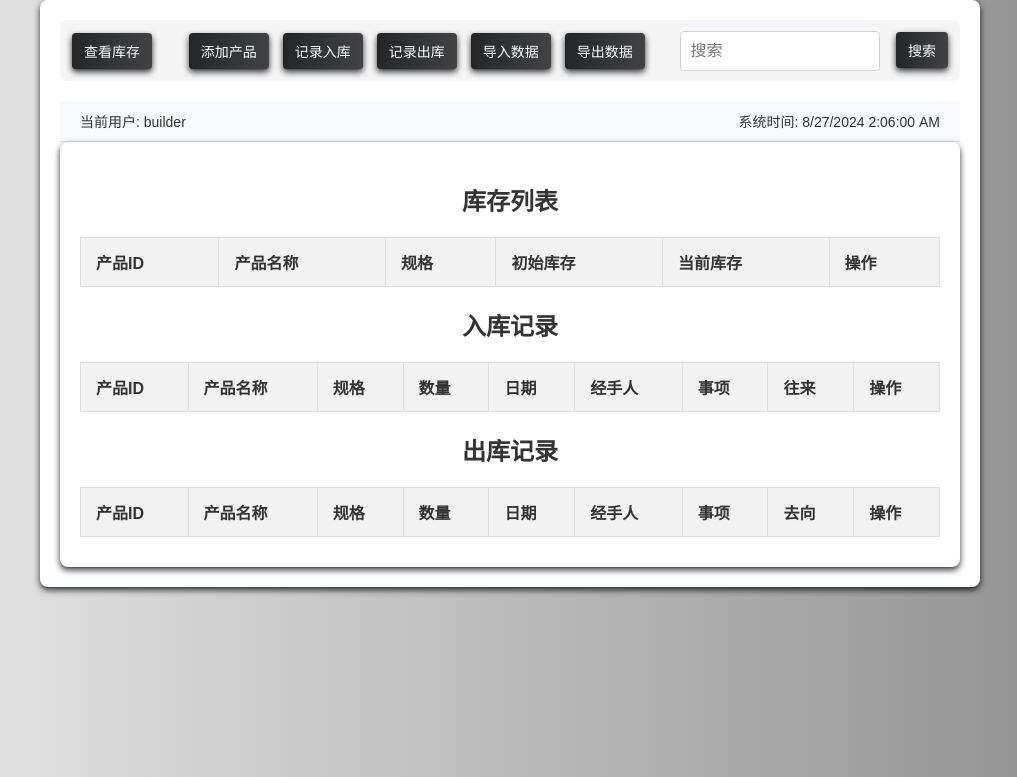
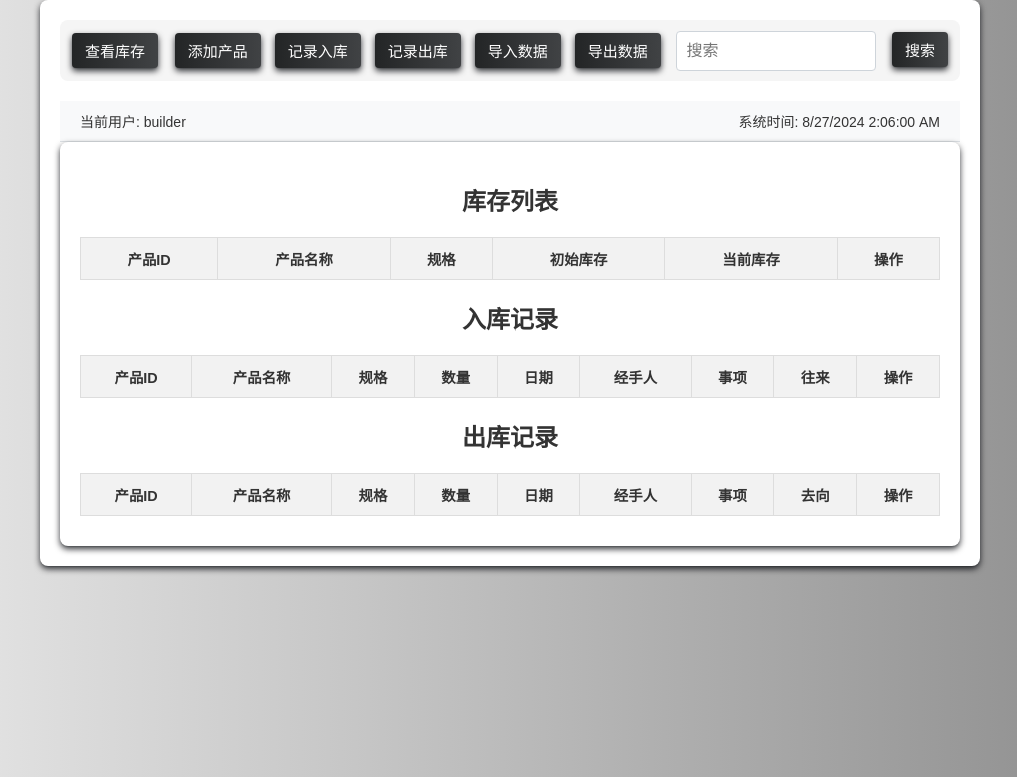
Before and after one commit to Ziyike1/inventory_management_app, a Flask app: page / in a window 1280 px wide. Shown: the top 777 px of the page, without its empty margins (130-1147 px from the left). Run offline with Flask 3, Linux system fonts and the light colour scheme; data that the repository does not hold is empty.

Commit message:
new features and update: 1:briefly update

```diff
--- a/app/static/css/style.css
+++ b/app/static/css/style.css
@@ -81,8 +81,8 @@ h1, h2 {
     background-image: linear-gradient(to right, #232526 0%, #414345  51%, #232526  100%);
     border: none;
     margin: 2px;
-    padding: 8px 12px;
-    font-size: 14px;
+    padding: 7px 13px;
+    font-size: 15px;
     text-align: center;
     text-transform: uppercase;
     transition: 0.5s;
@@ -222,12 +222,12 @@ select:focus {
   width: 100%;
   border-collapse: collapse;
   margin: 10px 0;
-  font-size: 1em;
-  text-align: left;
+  font-size: 0.9em;
+  text-align: center;
 }
 
 .custom-table th, .custom-table td {
-  padding: 12px 15px;
+  padding: 10px 6px;
   border: 1px solid #ddd;
 }
 
--- a/app/templates/index.html
+++ b/app/templates/index.html
@@ -64,7 +64,7 @@
               <form action="{{ url_for('delete_purchase', purchase_id=purchase.id) }}" method="POST" style="display:inline;">
                 <button type="submit" class="btn-danger" onclick="return confirm('确定删除吗?')">删除</button>
               </form>
-               <a class="nav-link btn-custom" href="{{ url_for('edit_product', product_id=product.id) }}">修改</a>
+               <a class="nav-link btn-custom" href="{{ url_for('edit_purchase', purchase_id=purchase.id) }}">修改</a>
             </td>
           </tr>
         {% endfor %}
@@ -102,7 +102,7 @@
               <form action="{{ url_for('delete_sale', sale_id=sale.id) }}" method="POST" style="display:inline;">
                 <button type="submit" class="btn-danger" onclick="return confirm('确定删除吗?')">删除</button>
               </form>
-              <a class="nav-link btn-custom" href="{{ url_for('edit_product', product_id=product.id) }}">修改</a>
+              <a class="nav-link btn-custom" href="{{ url_for('edit_sale', sale_id=sale.id) }}">修改</a>
             </td>
           </tr>
         {% endfor %}
--- a/config.py
+++ b/config.py
@@ -3,5 +3,6 @@ import os
 
 class Config:
     SECRET_KEY = os.environ.get('SECRET_KEY') or 'you-will-never-guess'
-    SQLALCHEMY_DATABASE_URI = 'sqlite:///' + os.path.join(os.getcwd(), 'app.db')
+    SQLALCHEMY_DATABASE_URI = 'sqlite:///'
+    # + os.path.join(os.getcwd(), 'app.db')
     SQLALCHEMY_TRACK_MODIFICATIONS = False
```
